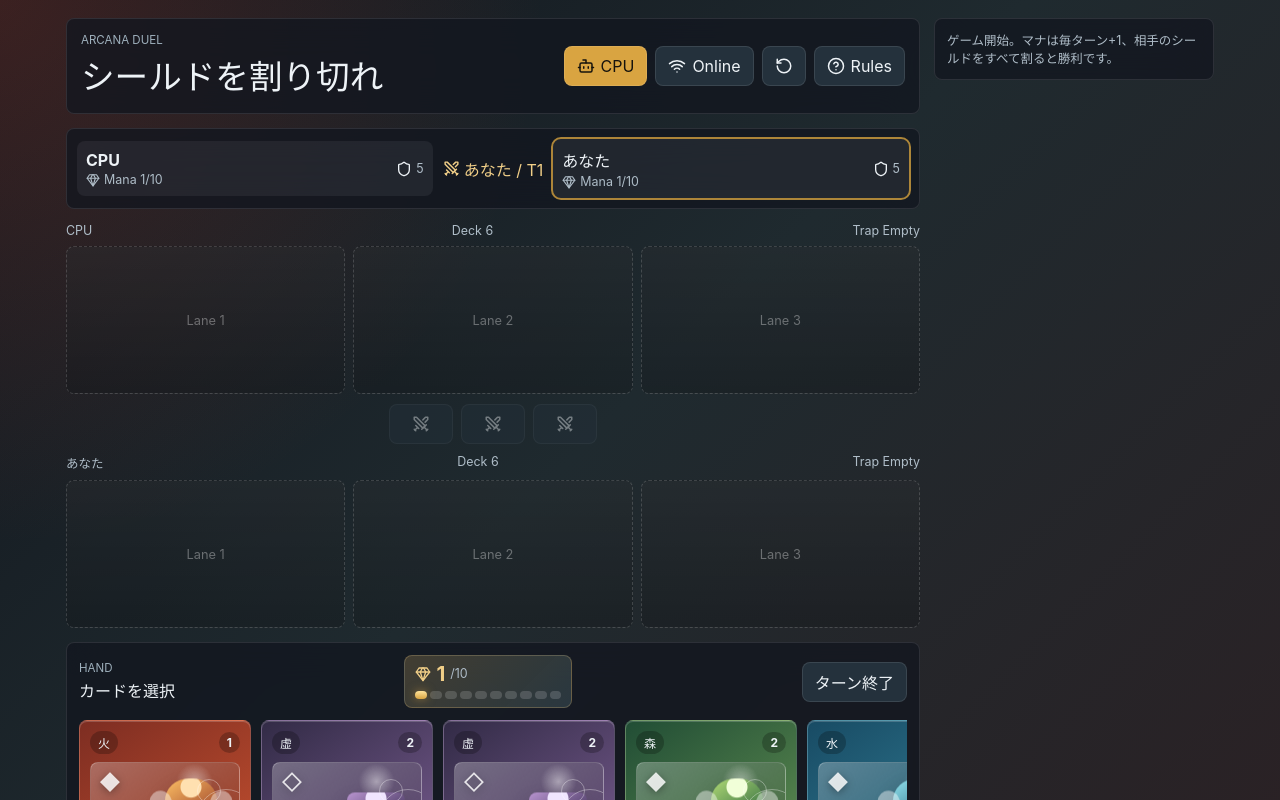
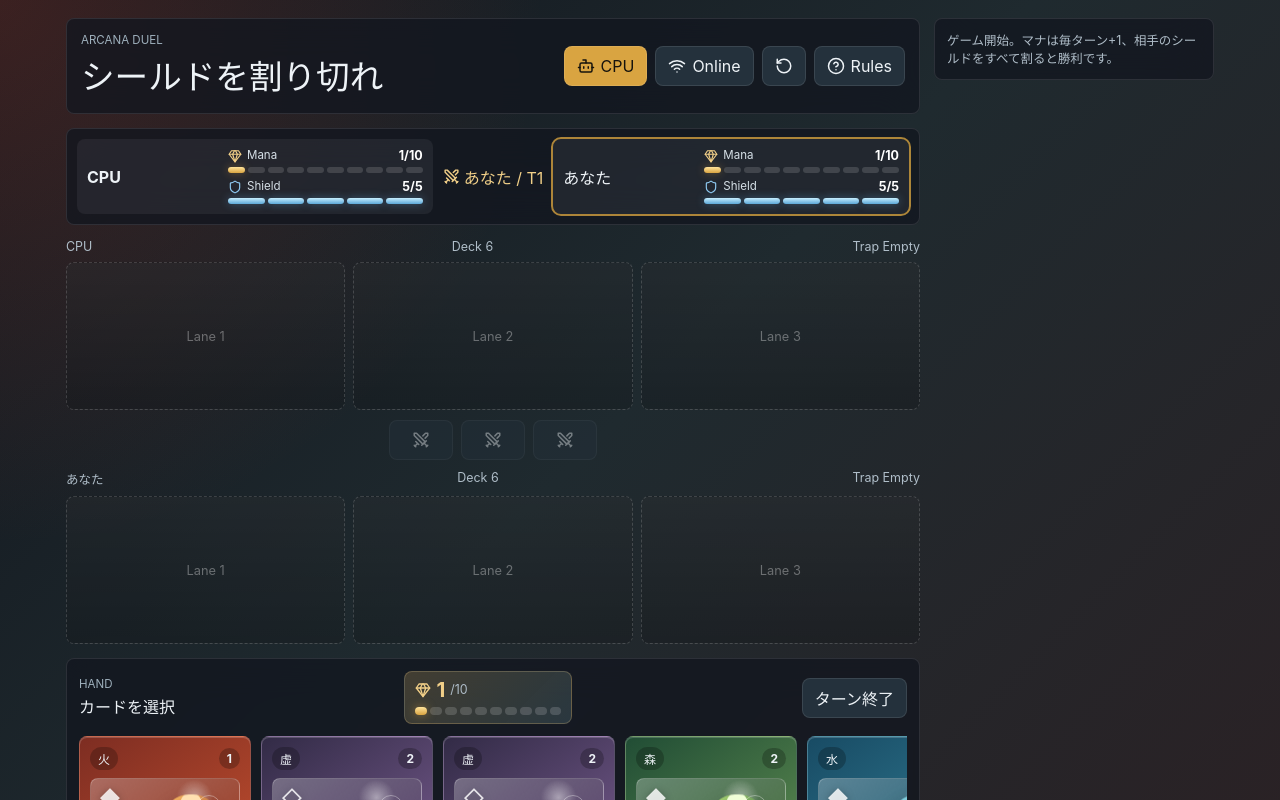
Before and after one commit to Tep12345/CardBattle12345, a React (Vite) app: page / in a window 1280 px wide. Shown: the top 800 px of the page. Built offline with nearby package versions, Linux system fonts and the light colour scheme.

Commit message:
Show player resources clearly

```diff
--- a/src/ui/App.tsx
+++ b/src/ui/App.tsx
@@ -221,16 +221,41 @@ function PlayerBadge({ side, state }: { side: PlayerId; state: GameState }) {
   const player = state.players[side];
   return (
     <div className={`player-badge ${state.activePlayer === side ? 'current' : ''}`}>
-      <div>
+      <div className="player-nameplate">
         <strong>{player.name}</strong>
-        <span className="badge-mana">
-          <Gem size={14} />
-          Mana {player.mana}/10
-        </span>
       </div>
-      <div className="shield-count">
-        <Shield size={16} />
-        <span>{player.shields.length}</span>
+      <div className="badge-resources">
+        <ResourceMeter icon="mana" label="Mana" current={player.mana} max={10} />
+        <ResourceMeter icon="shield" label="Shield" current={player.shields.length} max={5} />
+      </div>
+    </div>
+  );
+}
+
+function ResourceMeter({
+  icon,
+  label,
+  current,
+  max,
+}: {
+  icon: 'mana' | 'shield';
+  label: string;
+  current: number;
+  max: number;
+}) {
+  return (
+    <div className={`resource-meter ${icon}`} aria-label={`${label} ${current}/${max}`}>
+      <div className="resource-label">
+        {icon === 'mana' ? <Gem size={14} /> : <Shield size={14} />}
+        <span>{label}</span>
+        <strong>
+          {current}/{max}
+        </strong>
+      </div>
+      <div className="resource-pips" aria-hidden="true">
+        {Array.from({ length: max }, (_, index) => (
+          <span key={index} className={index < current ? 'filled' : ''} />
+        ))}
       </div>
     </div>
   );
--- a/src/ui/styles.css
+++ b/src/ui/styles.css
@@ -184,7 +184,7 @@ button:disabled {
 
 .player-badge {
   min-width: 0;
-  padding: 9px;
+  padding: 10px;
   border-radius: 8px;
   background: rgba(255, 255, 255, 0.06);
 }
@@ -193,16 +193,16 @@ button:disabled {
   outline: 2px solid rgba(217, 164, 65, 0.78);
 }
 
-.player-badge div:first-child {
+.player-nameplate {
   display: grid;
   gap: 2px;
   min-width: 0;
 }
 
-.badge-mana {
-  display: inline-flex;
-  align-items: center;
-  gap: 4px;
+.badge-resources {
+  width: min(250px, 58%);
+  display: grid;
+  gap: 7px;
 }
 
 .player-badge span,
@@ -212,12 +212,72 @@ button:disabled {
   font-size: 0.78rem;
 }
 
-.shield-count,
 .turn-pill {
   display: inline-flex;
   align-items: center;
   gap: 4px;
   white-space: nowrap;
+}
+
+.resource-meter {
+  display: grid;
+  gap: 4px;
+}
+
+.resource-label {
+  display: flex;
+  align-items: center;
+  gap: 5px;
+  color: #d6e0e7;
+  line-height: 1;
+}
+
+.resource-label span {
+  color: #d6e0e7;
+  font-size: 0.72rem;
+}
+
+.resource-label strong {
+  margin-left: auto;
+  color: #ffffff;
+  font-size: 0.78rem;
+}
+
+.resource-meter.mana .resource-label svg {
+  color: #f1cf88;
+}
+
+.resource-meter.shield .resource-label svg {
+  color: #8fc9f0;
+}
+
+.resource-pips {
+  display: grid;
+  gap: 3px;
+}
+
+.resource-meter.mana .resource-pips {
+  grid-template-columns: repeat(10, 1fr);
+}
+
+.resource-meter.shield .resource-pips {
+  grid-template-columns: repeat(5, 1fr);
+}
+
+.resource-pips span {
+  height: 6px;
+  border-radius: 999px;
+  background: rgba(255, 255, 255, 0.14);
+}
+
+.resource-meter.mana .resource-pips span.filled {
+  background: linear-gradient(180deg, #ffe39b, #d9a441);
+  box-shadow: 0 0 8px rgba(217, 164, 65, 0.4);
+}
+
+.resource-meter.shield .resource-pips span.filled {
+  background: linear-gradient(180deg, #c6eeff, #5ca8d8);
+  box-shadow: 0 0 8px rgba(92, 168, 216, 0.42);
 }
 
 .turn-pill {
@@ -716,6 +776,15 @@ button:disabled {
     display: grid;
   }
 
+  .player-badge {
+    align-items: stretch;
+    flex-direction: column;
+  }
+
+  .badge-resources {
+    width: 100%;
+  }
+
   .turn-pill {
     order: -1;
   }
```
